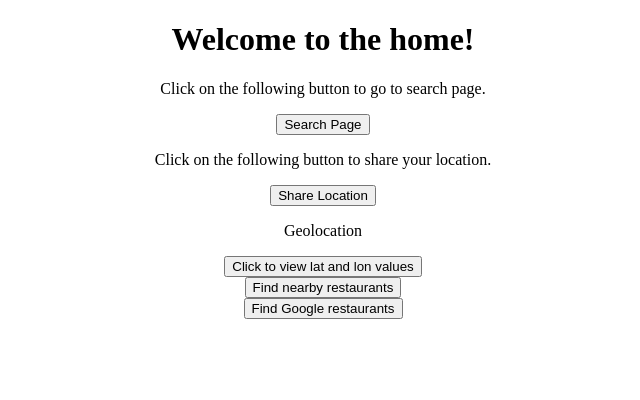
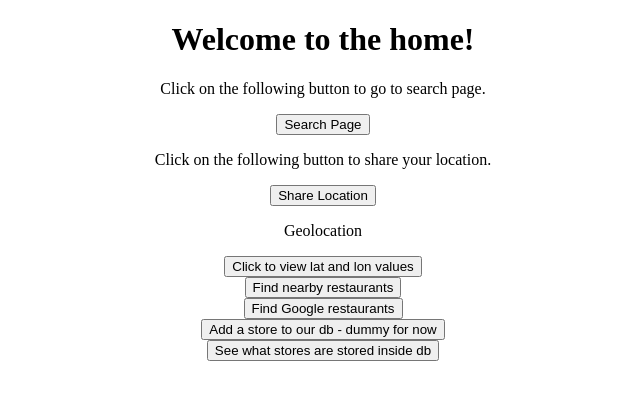
Before and after one commit to Parmoi/Big-Backer, a Flask app: page / in a window 1280 px wide. Shown: the top 400 px of the page, without its empty margins (317-957 px from the left). Run offline with Flask 3, Linux system fonts and the light colour scheme.

Commit message:
Added ability to add and view stored restaurants inside our app. Created new Store class for restaurants we bookmark.

```diff
--- a/app/routes.py
+++ b/app/routes.py
@@ -1,4 +1,7 @@
 from flask import Blueprint, current_app, jsonify, render_template, request, session
+
+from app import db
+from app.models import Store
 
 from app.utils import google_places, overpass
 
@@ -67,3 +70,24 @@ def find_filtered_places():
     place_ids = google_places.find_place_ids(current_app.config['GOOGLE_PLACES_API_KEY'], query, rating)
 
     return jsonify({"place_ids": place_ids})
+
+@main.route('/add')
+def add():
+    new_store = Store(id='abcdef', name='random store')
+    db.session.add(new_store)
+    db.session.commit()
+
+    # For testing purposes, I want to print the table I just added to
+    # Equivalent to SELECT * FROM user
+    # stores = Store.query.all()
+    # print(stores)
+
+    return jsonify({'result': 'its okay!'})
+
+@main.route('/find_stores')
+def find_stores():
+    # Equivalent to SELECT * FROM user
+    stores = Store.query.all()
+
+    json_data = [store.to_dict() for store in stores]
+    return jsonify(json_data)
--- /dev/null
+++ b/app/static/js/db.js
@@ -0,0 +1,23 @@
+async function addStore() {
+    console.log("Trying to add store to db");
+
+    const response = await fetch('/add');
+
+    if (response.ok) {
+        const result = await response.json();
+
+        console.log(result);
+    }
+}
+
+async function returnStores() {
+    console.log("Finding stored stores");
+
+    const response = await fetch('/find_stores');
+
+    if (response.ok) {
+        const result = await response.json();
+
+        console.log(result);
+    }
+}
--- a/app/templates/home.html
+++ b/app/templates/home.html
@@ -2,6 +2,7 @@
 <html>
     <head>
         <title>Home</title>
+        <script src="/static/js/db.js"></script>
         <script src="/static/js/geolocate.js"></script>
         <script src="/static/js/restaurants.js"></script>
     </head>
@@ -32,5 +33,13 @@
         <div style="text-align: center;">
             <button onclick="getGoogleRestaurants()">Find Google restaurants</button>
         </div>
+
+        <div style="text-align: center;">
+            <button onclick="addStore()">Add a store to our db - dummy for now</button>
+        </div>
+
+        <div style="text-align: center;">
+            <button onclick="returnStores()">See what stores are stored inside db</button>
+        </div>
     </body>
 </html>
```
Also changed, not shown: app/models.py (added, +15 -0 lines).
